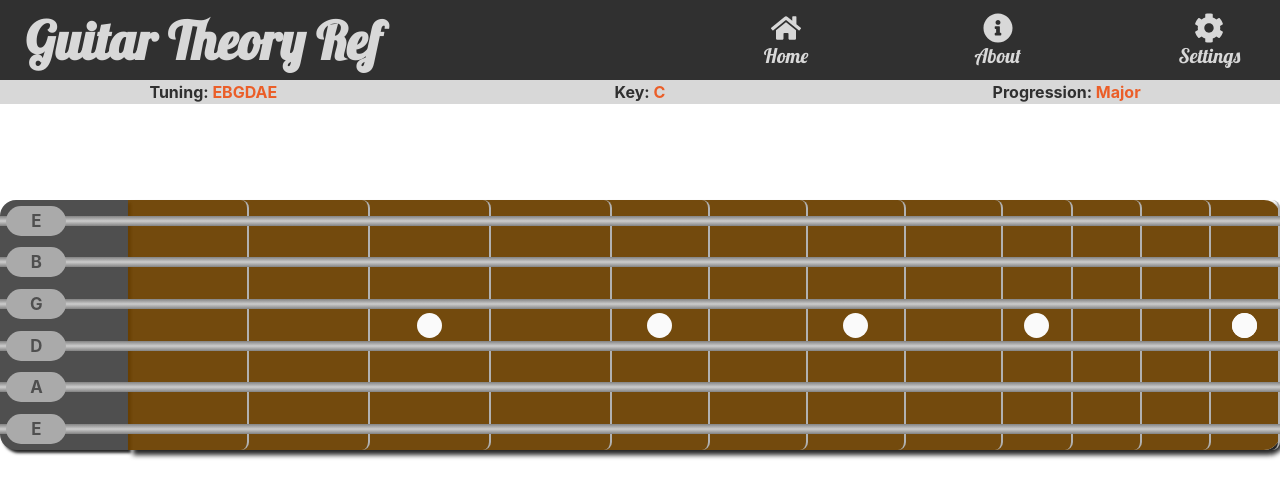
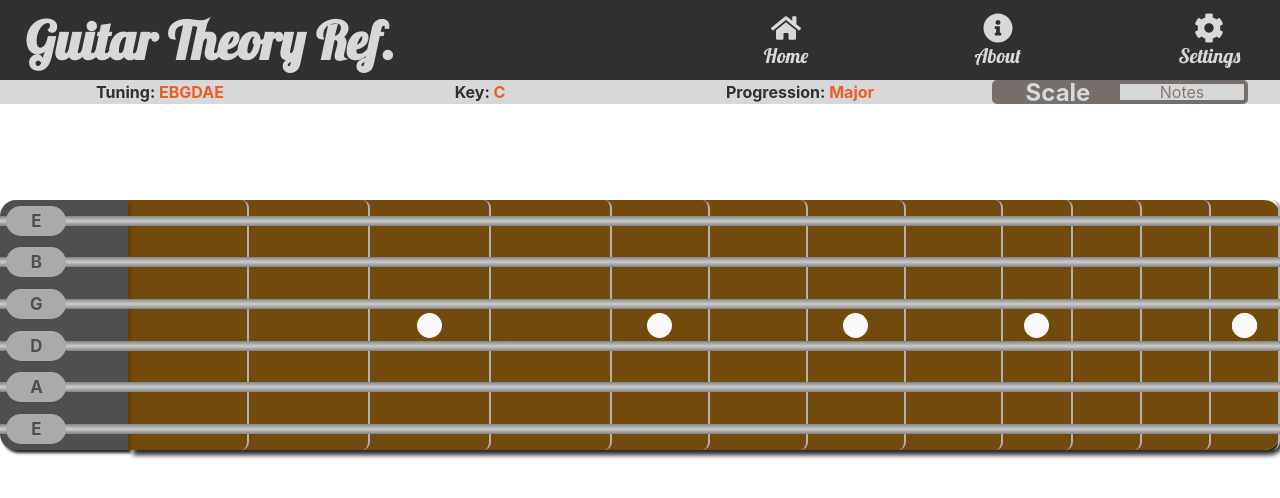
Before and after one commit to CodyMurr/guitar-theory, a React (Create React App) app: page / in a window 1280 px wide. Shown: the top 498 px of the page. Built offline with nearby package versions, Linux system fonts and the light colour scheme.

Commit message:
add toggle button for rendering notes and scale

```diff
--- a/src/components/DataDisplay/DataDisplay.css
+++ b/src/components/DataDisplay/DataDisplay.css
@@ -28,17 +28,21 @@
     color: #eb5e28;
 }
 
-.DataDisplay label {
+.DataDisplay .toggle {
     width: 20%;
     justify-content: space-around;
+    border: 4px solid #776f6c;
+    border-radius: 5px;
 }
 
-.DataDisplay label .show {
-    width: 40%;
-    transform: scale(1.4);
+.DataDisplay .toggle span {
+    width: 50%;
+    height: 100%;
+    justify-content: center;
+    align-items: center;
 }
-
-.DataDisplay label .show option {
+/*
+.DataDisplay .toggle {
     font-weight: 600;
     cursor: pointer;
-}
+} */
--- a/src/components/DataDisplay/DataDisplay.jsx
+++ b/src/components/DataDisplay/DataDisplay.jsx
@@ -3,9 +3,27 @@ import { useContext } from 'react';
 import { capitalize } from '../../utilities/helper-functions';
 import TuningContext from '../../context/TuningContext';
 
+const activeModeStyle = {
+	backgroundColor: '#776f6c',
+	color: '#d8d8d8',
+	fontWeight: 700,
+	fontSize: '1.5em',
+};
+const inactiveModeStyle = {
+	color: '#817b78',
+	backgroundColor: 'transparent',
+};
+
 export default function DataDisplay() {
-	const { signature, display, scale } = useContext(TuningContext);
+	const { signature, currentMode, display, toggleMode } =
+		useContext(TuningContext);
 	const sigCats = Object.keys(signature);
+
+	function handleClick(e) {
+		e.preventDefault();
+		if (!e.target.id) return;
+		toggleMode(e.target.id);
+	}
 
 	return (
 		<div className='DataDisplay flex'>
@@ -16,10 +34,32 @@ export default function DataDisplay() {
 					</strong>
 				</section>
 			))}
-			{scale &&
+			{/* {scale &&
 				scale.map((s, idx) => (
 					<strong key={idx}>{s.toUpperCase()}</strong>
-				))}
+				))} */}
+			<section className='toggle flex' onClick={handleClick}>
+				<span
+					id='scale'
+					className='flex'
+					style={
+						currentMode === 'scale'
+							? activeModeStyle
+							: inactiveModeStyle
+					}>
+					Scale
+				</span>
+				<span
+					id='notes'
+					className='flex'
+					style={
+						currentMode === 'notes'
+							? activeModeStyle
+							: inactiveModeStyle
+					}>
+					Notes
+				</span>
+			</section>
 		</div>
 	);
 }
--- a/src/components/Form/Form.jsx
+++ b/src/components/Form/Form.jsx
@@ -5,21 +5,14 @@ import {
 	notes,
 	tunings,
 	progressions,
-	getScale,
 } from '../../utilities/service-logic';
 import { capitalize } from '../../utilities/helper-functions';
 import TuningContext from '../../context/TuningContext';
 
 export default function Form() {
 	const navigate = useNavigate();
-	const {
-		signature,
-		changeSig,
-		formData,
-		setFormData,
-		setScale,
-		renderScale,
-	} = useContext(TuningContext);
+	const { signature, changeSig, formData, setFormData, renderScale } =
+		useContext(TuningContext);
 	const selects = Object.keys(signature);
 	const progs = Object.keys(progressions);
 	const tuningNames = Object.keys(tunings);
--- a/src/components/Fretboard/Fretboard.jsx
+++ b/src/components/Fretboard/Fretboard.jsx
@@ -1,5 +1,5 @@
 import './Fretboard.css';
-import { useContext, useState } from 'react';
+import { useContext } from 'react';
 import {
 	tunings,
 	fretStyles,
@@ -11,8 +11,7 @@ import TuningContext from '../../context/TuningContext';
 import Strings from '../Strings/Strings';
 
 export default function Fretboard() {
-	const { signature, scale } = useContext(TuningContext);
-	const [showAllNotes, setShowAllNotes] = useState(false);
+	const { signature, scale, currentMode } = useContext(TuningContext);
 	const frets = Object.keys(fretStyles);
 
 	const fretNotes = getFretNotes(signature.tuning);
@@ -26,7 +25,8 @@ export default function Fretboard() {
 					tunings[signature.tuning].map((note, rootIdx) => (
 						<span
 							className={`flex note ${
-								(scale && scale.includes(note)) || showAllNotes
+								(scale && scale.includes(note)) ||
+								currentMode === 'notes'
 									? 'active-root'
 									: 'disabled-root'
 							}`}
@@ -53,7 +53,7 @@ export default function Fretboard() {
 											className={`note flex ${
 												(scale &&
 													scale.includes(fretNotes[root][f - 1])) ||
-												showAllNotes
+												currentMode === 'notes'
 													? 'active'
 													: 'disabled'
 											}`}
--- a/src/components/Header/Header.jsx
+++ b/src/components/Header/Header.jsx
@@ -4,7 +4,7 @@ import Navbar from '../Navbar/Navbar';
 export default function Header() {
 	return (
 		<header className='Header flex'>
-			<h1>Guitar Theory Ref</h1>
+			<h1>Guitar Theory Ref.</h1>
 			<Navbar />
 		</header>
 	);
--- a/src/context/TuningContext.jsx
+++ b/src/context/TuningContext.jsx
@@ -19,6 +19,8 @@ export function TuningProvider({ children }) {
 
 	const [scale, setScale] = useState([]);
 
+	const [currentMode, setCurrentMode] = useState('scale');
+
 	const display = {
 		tuning: <p>{tunings[signature.tuning].join('').toUpperCase()}</p>,
 		key: <p>{capitalize(signature.key)}</p>,
@@ -38,17 +40,22 @@ export function TuningProvider({ children }) {
 		setScale(getScale(newKey, prog));
 	}
 
+	function toggleMode(newMode) {
+		setCurrentMode(newMode);
+	}
+
 	return (
 		<TuningContext.Provider
 			value={{
 				signature,
 				formData,
 				scale,
+				currentMode,
 				display,
 				setFormData,
-				setScale,
 				changeSig,
 				renderScale,
+				toggleMode,
 			}}>
 			{children}
 		</TuningContext.Provider>
```
